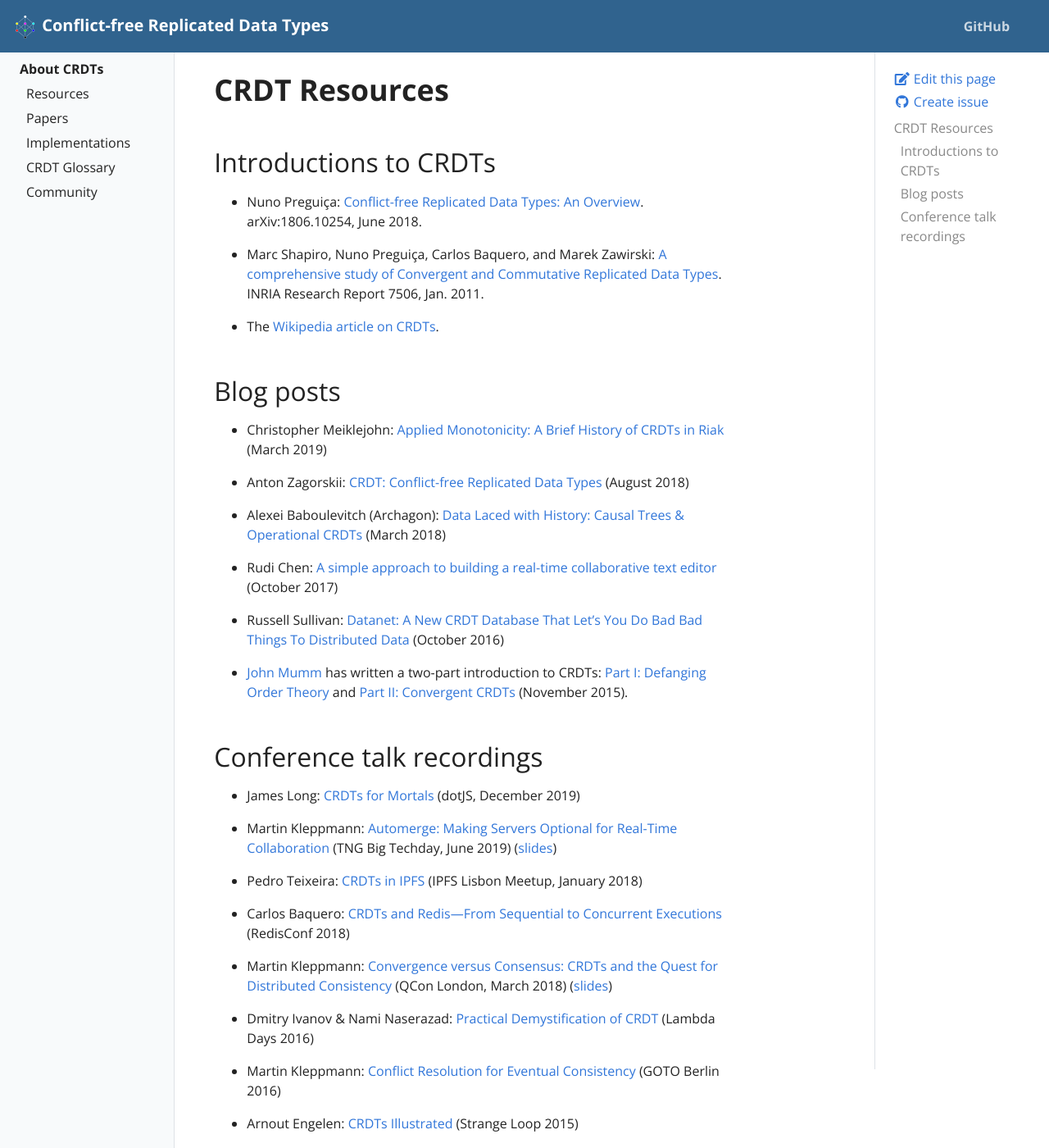
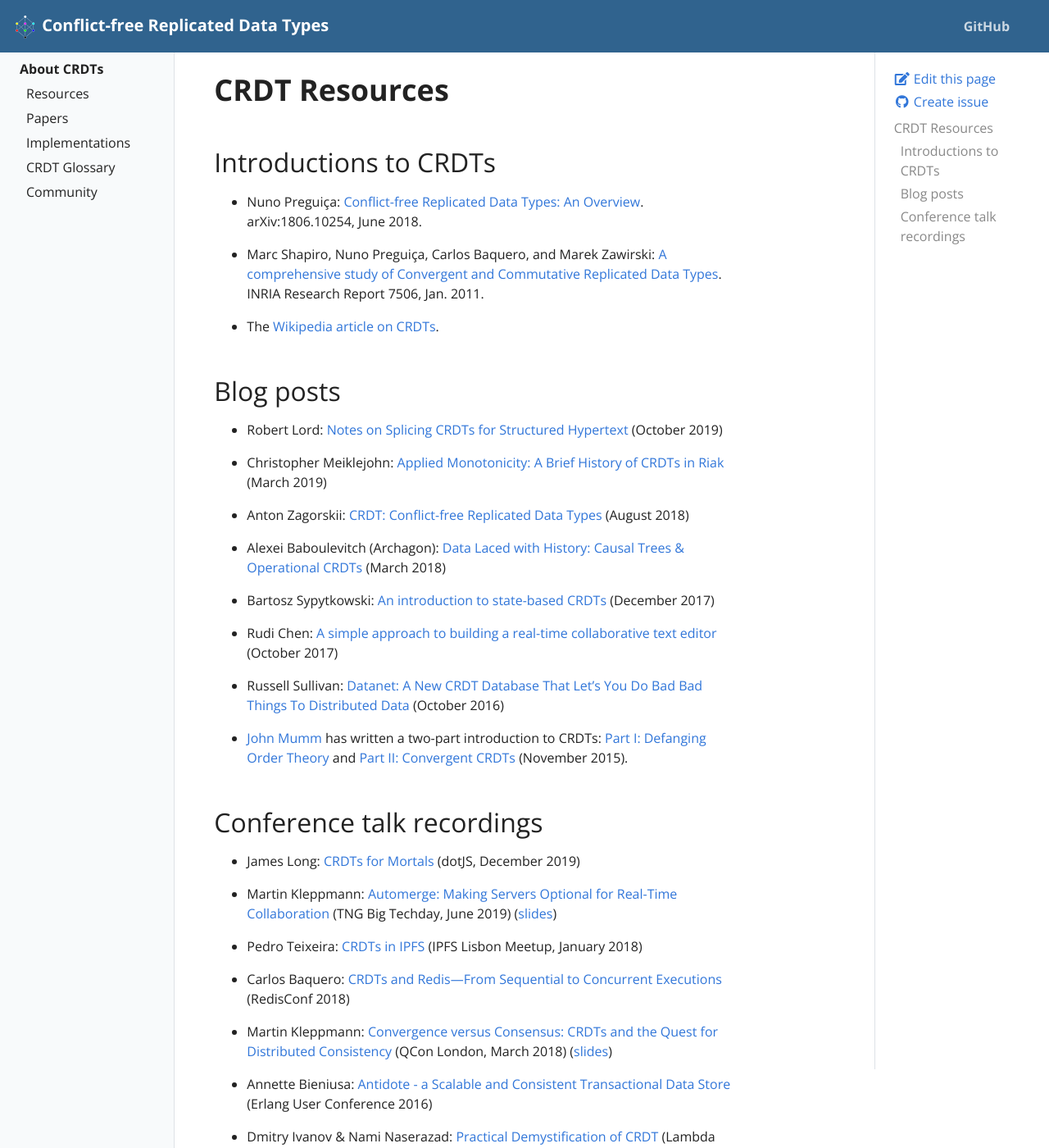
Before and after one commit to ept/crdt-website, a Jekyll site: the page built from pages/resources.md, in a window 1280 px wide and 1400 px high. Shown: the whole window at 82% size. Built offline with Jekyll 4.4.1, drawn with Linux system fonts in a browser that asks for light colours.

Commit message:
More blog posts and talks

```diff
--- a/pages/resources.md
+++ b/pages/resources.md
@@ -21,6 +21,10 @@ permalink: /resources
 
 ## Blog posts
 
+* Robert Lord:
+  [Notes on Splicing CRDTs for Structured Hypertext](https://lord.io/blog/2019/splicing-crdts/)
+  (October 2019)
+
 * Christopher Meiklejohn:
   [Applied Monotonicity: A Brief History of CRDTs in Riak](http://christophermeiklejohn.com/erlang/lasp/2019/03/08/monotonicity.html)
   (March 2019)
@@ -32,6 +36,10 @@ permalink: /resources
 * Alexei Baboulevitch (Archagon):
   [Data Laced with History: Causal Trees & Operational CRDTs](http://archagon.net/blog/2018/03/24/data-laced-with-history/)
   (March 2018)
+
+* Bartosz Sypytkowski:
+  [An introduction to state-based CRDTs](https://bartoszsypytkowski.com/the-state-of-a-state-based-crdts/)
+  (December 2017)
 
 * Rudi Chen:
   [A simple approach to building a real-time collaborative text editor](http://digitalfreepen.com/2017/10/06/simple-real-time-collaborative-text-editor.html)
@@ -71,6 +79,10 @@ permalink: /resources
   (QCon London, March 2018)
   ([slides](https://speakerdeck.com/ept/convergence-versus-consensus-crdts-and-the-quest-for-distributed-consistency))
 
+* Annette Bieniusa:
+  [Antidote - a Scalable and Consistent Transactional Data Store](http://www.erlang-factory.com/euc2016/annette-bieniusa)
+  (Erlang User Conference 2016)
+
 * Dmitry Ivanov & Nami Naserazad:
   [Practical Demystification of CRDT](https://www.youtube.com/watch?v=PQzNW8uQ_Y4)
   (Lambda Days 2016)
```
